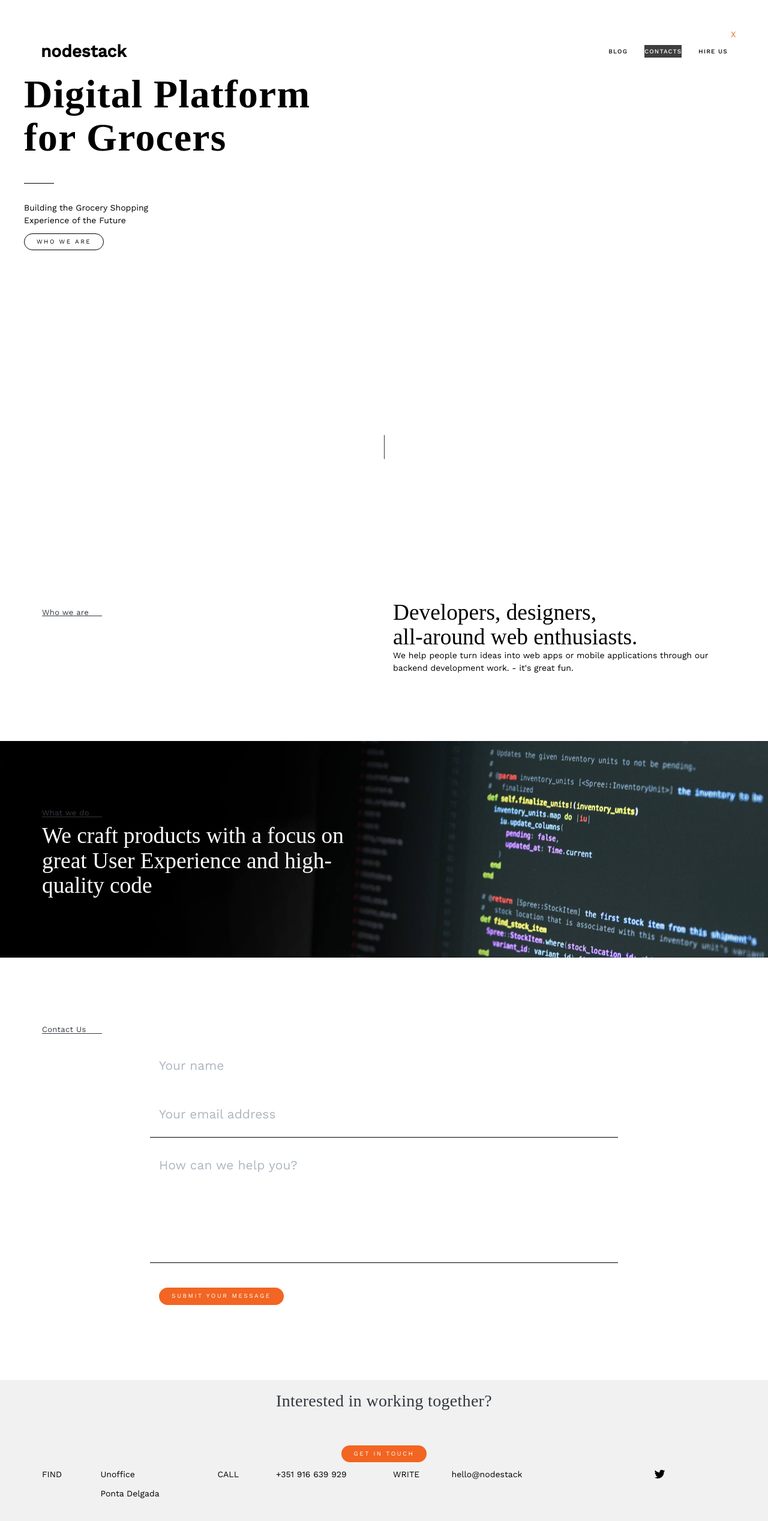
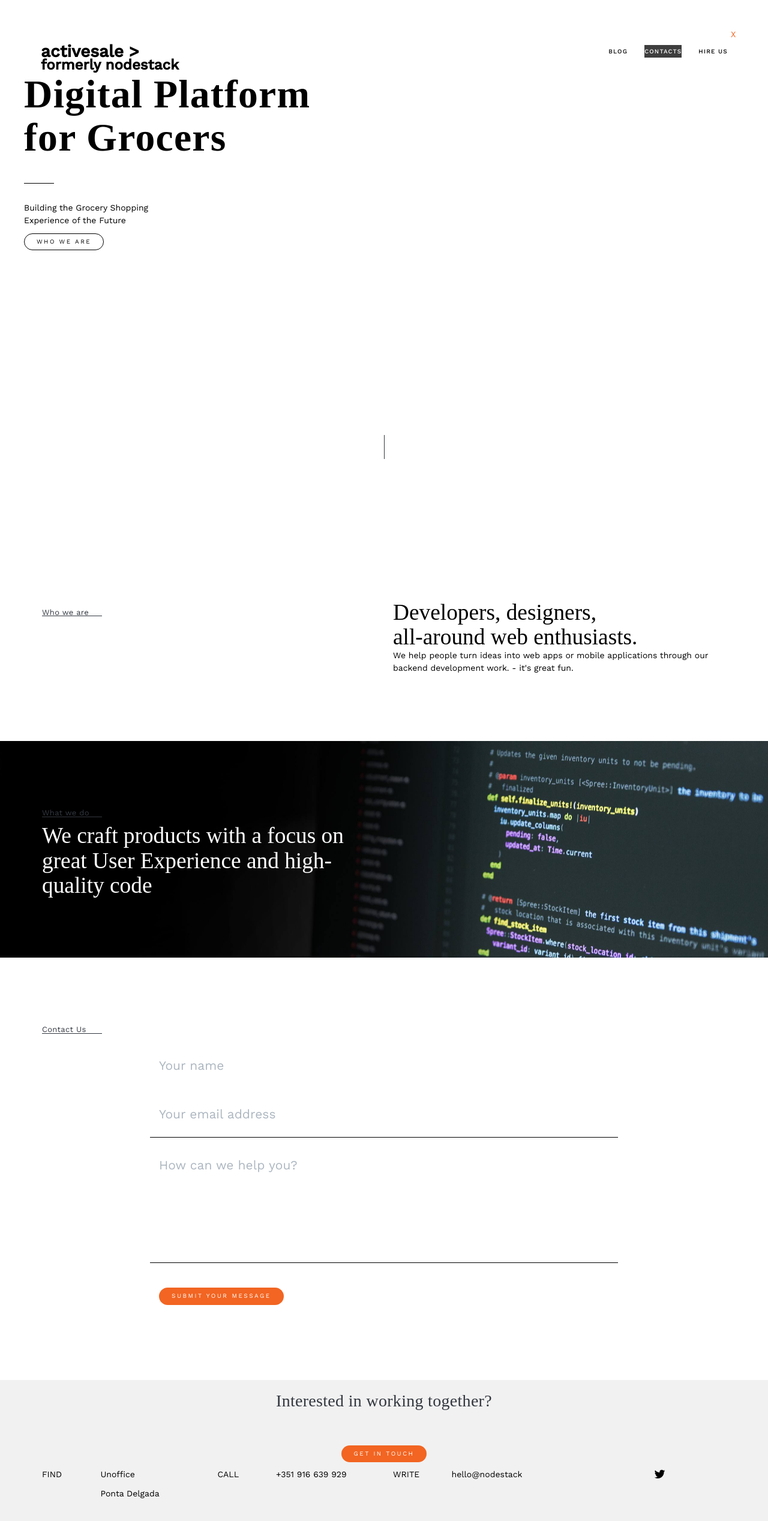
Before and after one commit to nodestack/nodestack.github.io, a Jekyll site: the page built from index.html, in a window 1280 px wide. Shown: the whole page at 60% size. Built offline with Jekyll 4.4.1, drawn with Linux system fonts in a browser that asks for light colours; nearby versions of some CDN libraries; some web fonts are replaced.

Commit message:
Update nav.html

```diff
--- a/_includes/nav.html
+++ b/_includes/nav.html
@@ -27,7 +27,7 @@
         <div class="container-fluid">
             <!-- Brand and toggle get grouped for better mobile display -->
              <div class="navbar-header page-scroll">
-                 <a class="navbar-brand" href="#page-top">nodestack</a>
+                 <a class="navbar-brand" href="#page-top">activesale > <br> <small>formerly nodestack</small></a>
              </div>
 
             <!-- Collect the nav links, forms, and other content for toggling -->
```
